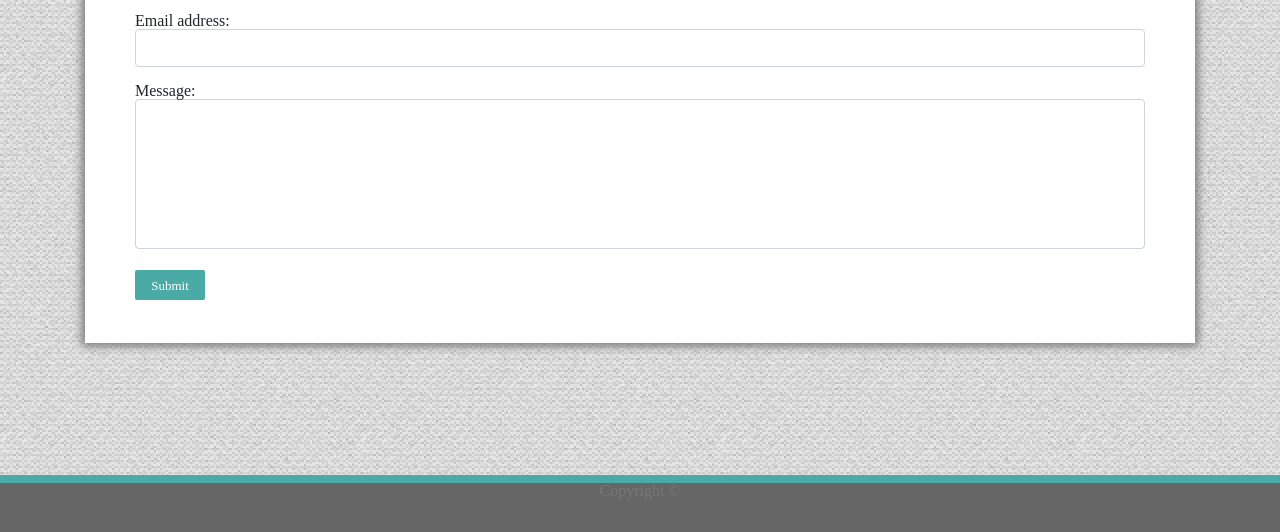
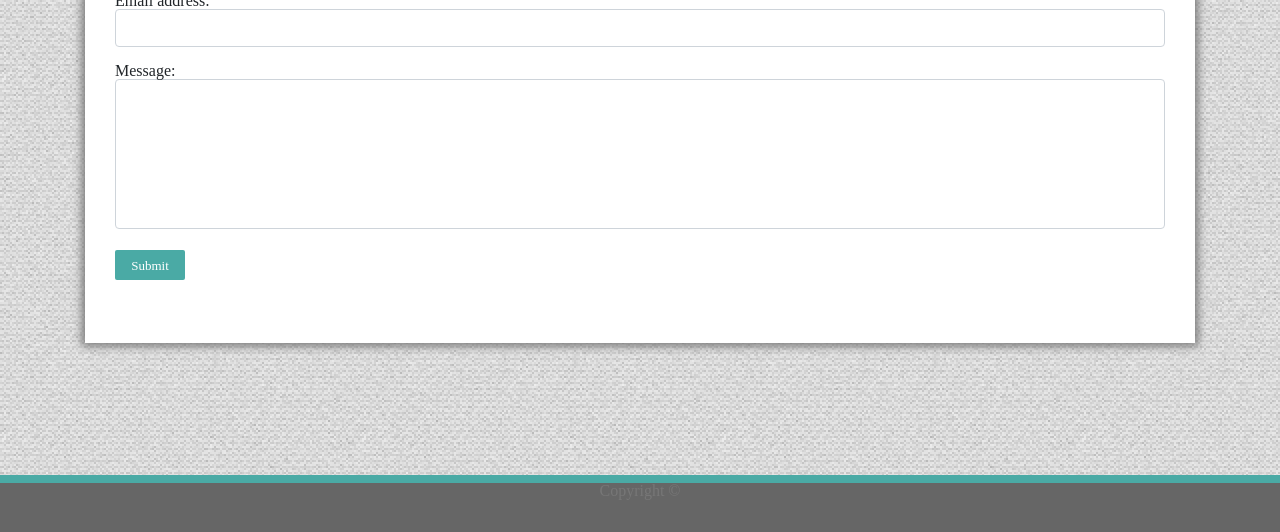
Before and after one commit to weatherfields/Bootstrap-Portfolio, a plain HTML site: page contact.html in a window 1280 px wide. Shown: the part 268-800 px from the top of the page. Drawn offline with nearby package versions, Linux system fonts and the light colour scheme.

Commit message:
cleaned up, added some bottom margins

```diff
--- a/assets/css/style1.css
+++ b/assets/css/style1.css
@@ -45,6 +45,7 @@ nav {
 	padding: 20px;
   overflow: auto;
   box-shadow: 0px 0px 9px 3px #777777;
+  margin-bottom: 69px;
 }
 .row {
   margin-left: 3px;
@@ -96,8 +97,9 @@ border-width: 1px;
   box-shadow: 0px 0px 9px 3px #777777;
   background: #ffffff;
   height: 500px;
-	padding: 50px;
-	overflow: auto;
+	padding: 30px;
+  overflow: auto;
+  margin-bottom: 80px;
 }
 #submit {
   color: #fff;
@@ -129,6 +131,7 @@ border-width: 1px;
   height: auto;
 	padding: 50px;
   overflow: auto;
+  margin-bottom: 80px;
 }
 
 .portfolionames {
```
